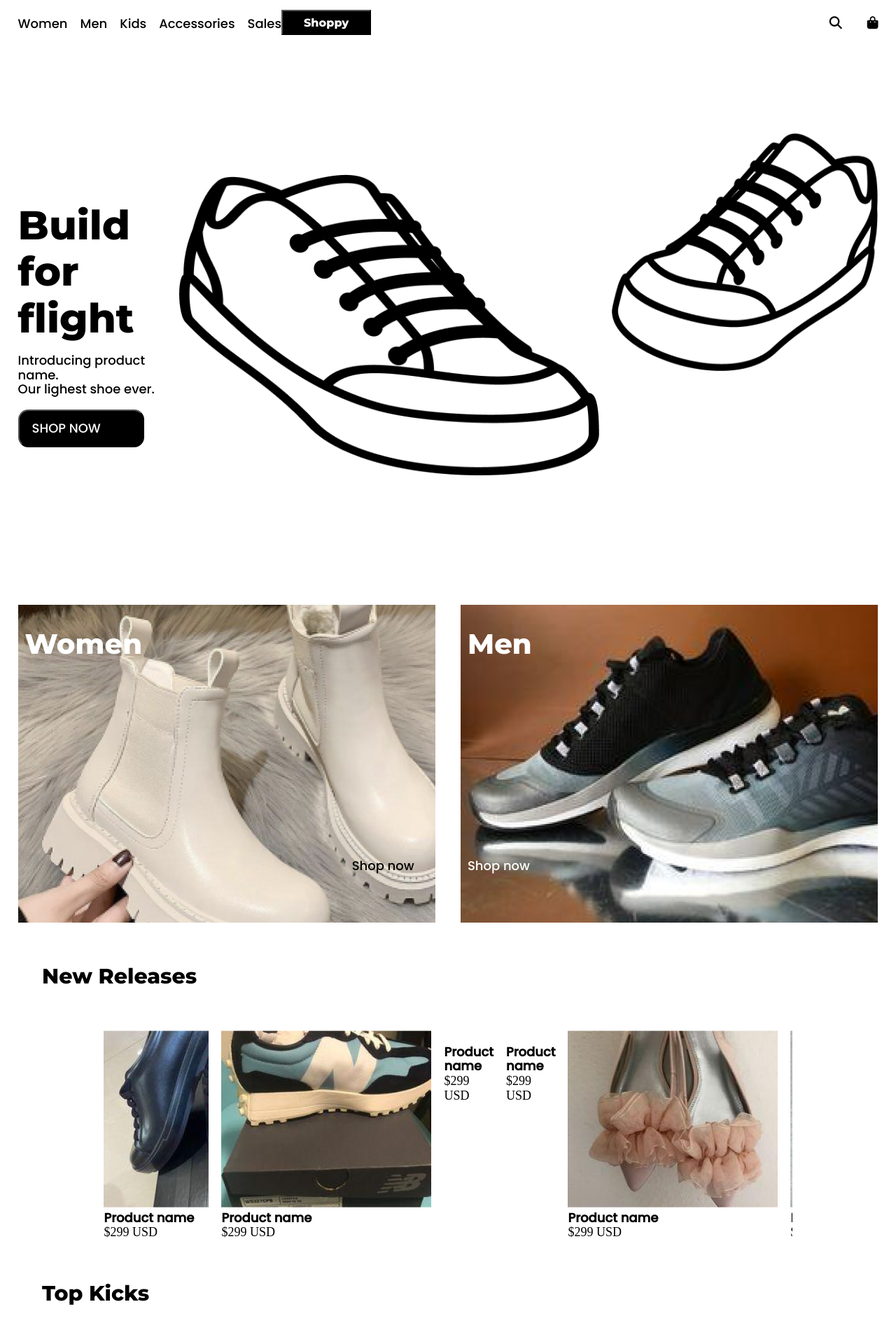
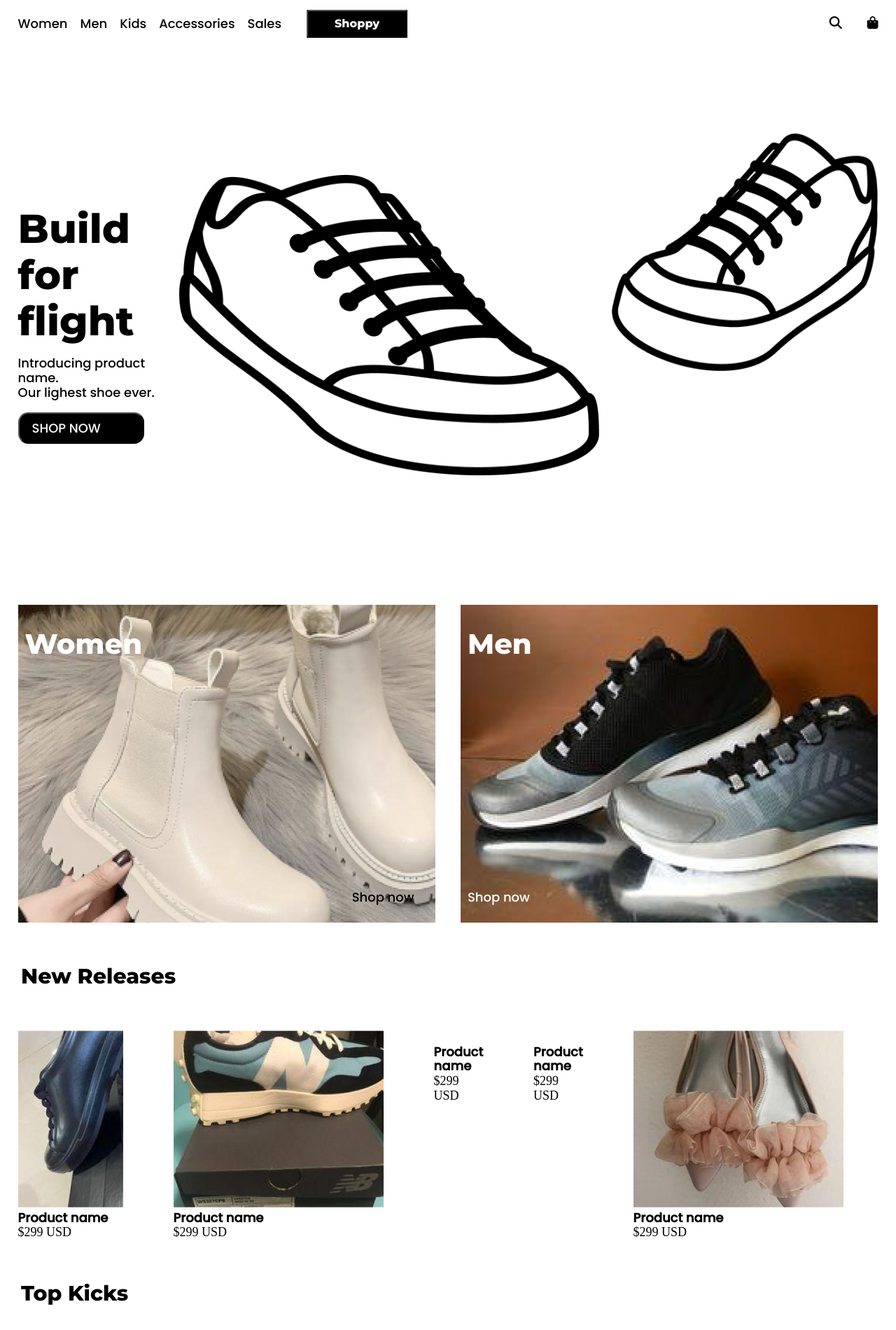
Before and after one commit to adp6/hw6, a plain HTML site: page index.html in a window 1280 px wide. Shown: the top 1900 px of the page at 70% size. Drawn offline with Linux system fonts and the light colour scheme.

Commit message:
second commit

```diff
--- a/css/style.css
+++ b/css/style.css
@@ -14,6 +14,7 @@ nav > ul {
     display: flex;
     gap: 1rem;
     padding: 0;
+    margin-right: 2em;
 }
 nav {
     display: flex;
@@ -38,10 +39,11 @@ header {
 }
 .shop {
     font-size: 16px;
-    font-weight: 500;
+    font-weight: 800;
     background-color: black;
     padding: 0.5em;
-    width: 8em;
+    width: 9em;
+    height: 2.5em;
     color: white;
     font-family: var(--secondary-font-family);
 }
@@ -69,7 +71,7 @@ h1{
 }
 .now {
     font-family: var(--main-font-family);
-    height: 3em;
+    height: 2.5em;
     width: 10em;
     background-color: black;
     color: white;
@@ -116,7 +118,7 @@ h2 {
 }
 .sb {
     left: 80%;
-    top: 80%;
+    top: 90%;
     color: black;
     position: absolute;
 }
@@ -139,29 +141,32 @@ h2 {
 .sw {
     position: absolute;
     left: 10px;
-    top: 80%;
+    top: 90%;
     color: white;
 }
 .scroller {
     scrollbar-width: thin;
-    gap: 1em;
+    gap: 4em;
     display: flex;
     flex-direction: row;
-    width: 80%;
     overflow-x: scroll;
     scrollbar-color: black;
 }
-.scroller::-webkit-scrollbar {
-    border: 20px solid;
-    scrollbar-width: thin;
- }
-.scroller::-webkit-scrollbar-thumb {
-    box-shadow: rgb(12, 12, 12) 0px 0px 6px inset;
-    background-color: black;
-    scrollbar-width: thin;
+.scroller::-webkit-scrollbar-track
+{
+	-webkit-box-shadow: inset 0 0 6px rgba(0,0,0,0.3);
+	background-color: #F5F5F5;
 }
-.scroller::-webkit-scrollbar-track {
-    background-color: #e4e4e4;
+
+.scroller::-webkit-scrollbar
+{
+	height: 7px;
+	background-color: #F5F5F5;
+}
+
+.scroller::-webkit-scrollbar-thumb
+{
+	background-color: #000000;
 }
 h3 {
     font-family: var(--secondary-font-family);
@@ -173,6 +178,7 @@ h3 {
 h4 {
     font-family: var(--secondary-font-family);
     margin: 2em;
+    margin-left:1em;
     font-size: 30px;
     font-weight: 800;
 }
@@ -201,7 +207,6 @@ footer {
     display: flex;
     margin-top: 10em;
     background-color: black;
-    height: 40vh;
     align-items: center;
     justify-content: space-around;
 }
@@ -233,12 +238,17 @@ div>ul>li:first-child{
     display: flex;
 }
 .follow {
-    margin-bottom: 2em;
+    margin-top: 2em;
+    margin-bottom: 1em;
     color: gray;
     display: flex;
 }
 .wid {
+    margin-top: 2em;
+    gap: 15%;
+    width: 80%;
     display: flex;
+    margin-bottom: 4em;
 }
 .icons {
     gap: 1em;
@@ -260,6 +270,7 @@ footer {
     text-align: center;
     color: gray;
     width: 100%;
+    margin-bottom: 1em;
 }
 @media screen and (max-width: 500px) and (min-width: 100px) {
     nav>ul {
@@ -352,8 +363,9 @@ footer {
         margin-left: 0;
     }
     .social {
+
         align-items: flex-start;
-        margin-top: 1em;
+        margin-top: 0;
         margin-left: 2em;
     }
     .icons {
@@ -361,12 +373,13 @@ footer {
         gap: 1em;
     }
     .wid {
+        margin-bottom: 1em;
         margin-left: 2em;
         flex-wrap: wrap;
         gap: 20%;
     }
     .copy {
-        margin-top: 2em;
+        margin-top: 4em;
     }
     .sb {
         top: 50%;
```
